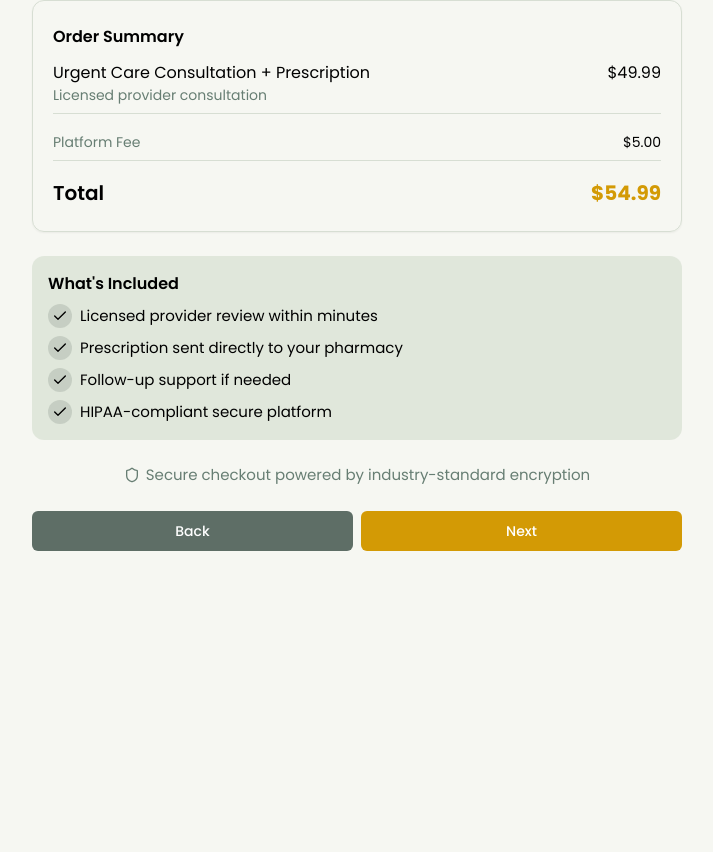
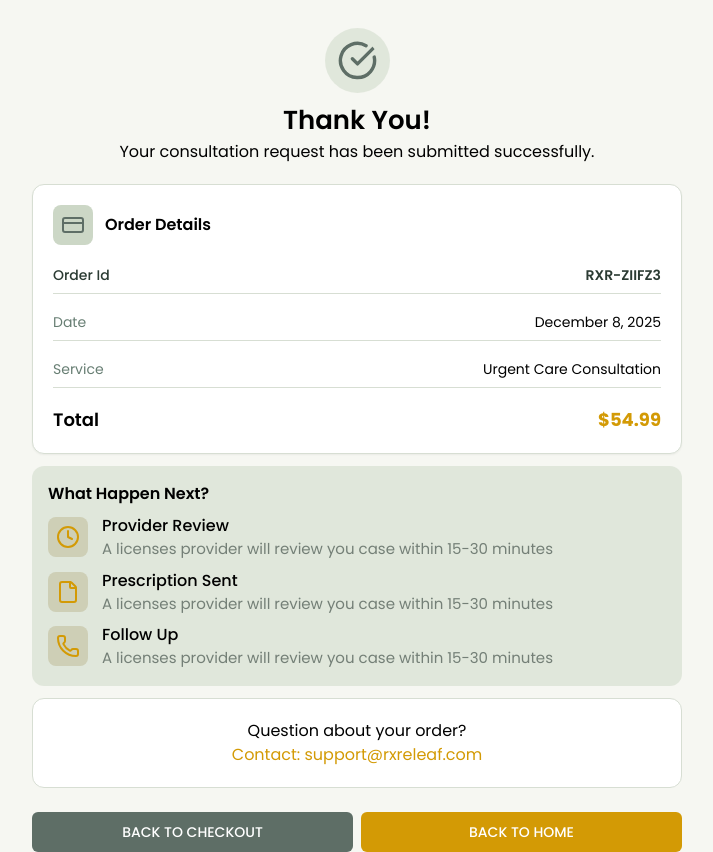
Before and after one commit to alialfonick-commits/Rx-Releaf-Qualify, a Next.js app: page / in a window 1280 px wide. Shown: the whole page, without its empty margins (283-996 px from the left). Before the commit the page ends 800 px from the top, so only its background shows below. Built offline with nearby package versions, Linux system fonts and the light colour scheme.

Commit message:
create thankyou page on pateint dashboard page

```diff
--- a/app/page.tsx
+++ b/app/page.tsx
@@ -1,11 +1,13 @@
-import WelcomeBar from "./components/welcomeBar"
-import VisitDetail  from "./patientDashboard/visitDetail"
+import WelcomeBar from "./components/welcomeBar";
+import VisitDetail from "./patientDashboard/visitDetail";
 import Cases from "./components/cases";
 import ResentCases from "./components/recentCases";
 import RecentVisit from "./components/recentVisit";
 import Stats from "./components/stats";
 import VisitRequest from "./components/visitRequest";
 import Checkout from "./patientDashboard/checkout";
+import Thankyou from "./patientDashboard/thankyou";
+
 
 export default function Home() {
   return (
@@ -18,7 +20,9 @@ export default function Home() {
       {/* <ResentCases /> */}
       {/* <RecentVisit /> */}
       {/* <Cases /> */}
-      <Checkout />
+      {/* <Checkout /> */}
+      <Thankyou />
+
     </>
   );
 }
--- /dev/null
+++ b/app/patientDashboard/thankyou.tsx
@@ -0,0 +1,90 @@
+import { CircleCheckBig, Clock4, CreditCard, File, Phone } from "lucide-react";
+import { Button } from "@/components/ui/button"
+import Link from "next/link";
+
+export default function Thankyou() {
+  return (
+    <>
+
+      <div className="max-w-170 px-3.75 mx-auto pt-7 [&_strong]:font-semibold">
+
+        <div className="flex text-center flex-col items-center pb-5 [&_svg]:bg-[#CCD7C680] [&_svg]:rounded-full [&_svg]:p-3 [&_h2]:font-semibold [&_h2]:text-[26px] [&_h2]:pt-2 [&_h2]:text-[#000000]">
+          <CircleCheckBig size={65} color="#5E6E66" />
+          <h2>Thank You!</h2>
+          <p>Your consultation request has been submitted successfully.</p>
+        </div>
+
+        <div className="border border-[#D7DED3] shadow-[0px_1px_2px_0px_#0000000D] p-5 bg-white rounded-xl [&_p]:text-[#677E73] [&_p]:text-sm">
+          <div className="flex items-center gap-3 pb-5">
+            <CreditCard color="#5E6E66" className="bg-[#CCD7C6] size-10 p-2 rounded-lg" />
+            <strong>Order Details</strong>
+          </div>
+
+          <div className="flex justify-between items-center text-sm text-[#2B3B33]! [&_p]:text-[#2B3B33]! [&_p]:font-medium [&_span]:font-semibold">
+            <p>Order Id</p>
+            <span>RXR-ZIIFZ3</span>
+          </div>
+
+          <div className="bg-[#D7DED3] h-px mt-2"></div>
+
+          <div className="flex justify-between items-center pt-4.5 text-sm">
+            <p>Date</p>
+            <span>December 8, 2025</span>
+          </div>
+
+          <div className="bg-[#D7DED3] h-px mt-2"></div>
+
+          <div className="flex justify-between items-center pt-4.5 text-sm">
+            <p>Service</p>
+            <span>Urgent Care Consultation</span>
+          </div>
+
+          <div className="bg-[#D7DED3] h-px mt-2"></div>
+
+          <div className="flex justify-between items-center pt-4.5 text-[18px] [&_span]:font-bold [&_span]:text-[#D39A05]">
+            <strong>Total</strong>
+            <span>$54.99</span>
+          </div>
+
+        </div>
+
+        <div className="p-4 mt-3 rounded-xl bg-[#CCD7C680] [&_svg]:p-2 [&_svg]:rounded-lg [&_svg]:bg-[#CECFB6] [&>strong:first-child]:font-semibold! [&_strong]:font-medium! [&_p]:text-[15px] [&_p]:text-[#2B3B3399]">
+          <strong>What Happen Next?</strong>
+          <div className="flex items-center gap-3.5 pt-2">
+          <Clock4 size={40} color="#D39A05" />
+          <div>
+            <strong>Provider Review</strong>
+            <p>A licenses provider will review you case within 15-30 minutes</p>
+          </div>
+          </div>
+          <div className="flex items-center gap-3.5 pt-2">
+          <File size={40} color="#D39A05" />
+          <div>
+            <strong>Prescription Sent</strong>
+            <p>A licenses provider will review you case within 15-30 minutes</p>
+          </div>
+          </div>
+          <div className="flex items-center gap-3.5 pt-2">
+          <Phone size={40} color="#D39A05" />
+          <div>
+            <strong>Follow Up</strong>
+            <p>A licenses provider will review you case within 15-30 minutes</p>
+          </div>
+          </div>
+        </div>
+
+        <div className="text-center border border-[#D7DED3] p-5 mt-3 rounded-xl bg-white [&_strong]:font-normal! [&_p]:text-[#D39A05]">
+          <strong>Question about your order?</strong>
+          <p>Contact: <Link href="mailto:support@rxreleaf.com">support@rxreleaf.com</Link></p>
+        </div>
+
+        <div className="grid grid-cols-2 gap-2 pt-6 [&_Button]:py-5 [&_Button]:w-full [&_Button]:text-white [&_Button]:uppercase [&_Button]:cursor-pointer">
+          <Button className="bg-[#5E6E66] hover:bg-[#D39A05]">Back to Checkout</Button>
+          <Button className="bg-[#D39A05] hover:bg-[#5E6E66]">back to home</Button>
+        </div>
+
+      </div>
+
+    </>
+  );
+}
```
